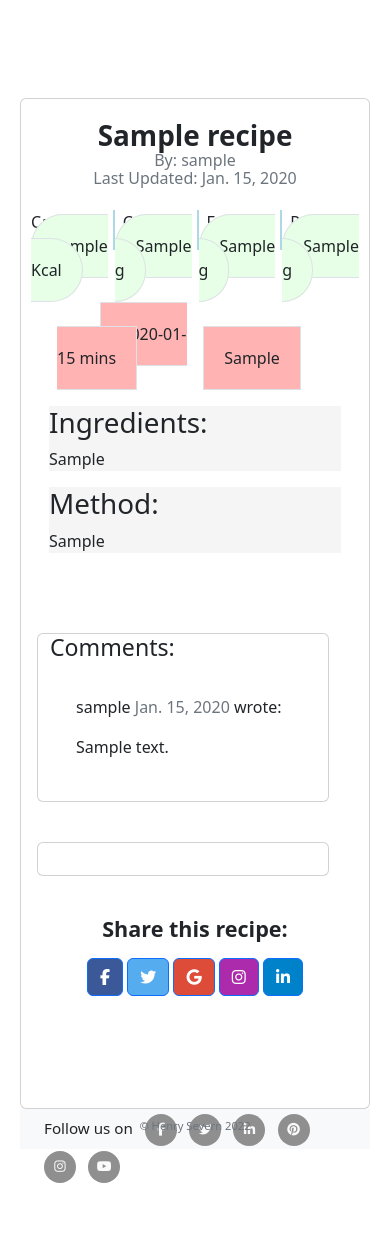
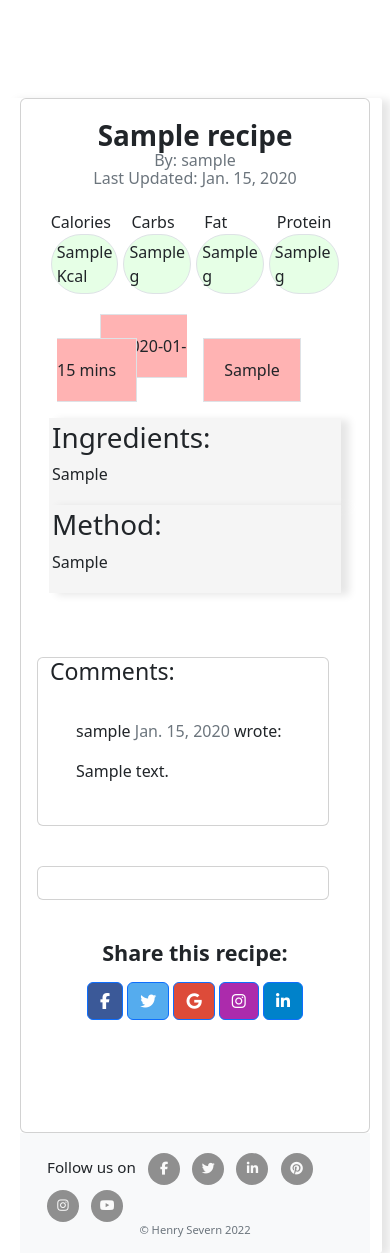
Before and after one commit to henrysevern/django_recipe_app, a Django app: page /recipe/1/ in a window 390 px wide. Shown: the part 64-1317 px from the top of the page. Before the commit the page ends 1247 px from the top, so only its background shows below. Run offline with Django 3.2, Linux system fonts and the light colour scheme; tables that the repository leaves empty hold one stand-in row (values such as "Sample post"); some libraries are stand-ins or nearby versions.

Commit message:
Media queries for smaller scrrens

```diff
--- a/static/css/style.css
+++ b/static/css/style.css
@@ -19,6 +19,7 @@ body>footer {
 
 #main-container {
     border-radius: 3px;
+    box-shadow: .5rem 2px .5rem rgba(0,0,0,.1);
 }
 
 #main-row {
@@ -76,7 +77,10 @@ background-color:#ffe6e6;
 
 #jumbotron-background {
     background-color: whitesmoke;
+    box-shadow: .5rem 2px .5rem rgba(0,0,0,.1);
+    padding: 3px;
 }
+
 
 .btn-like {
     color: #E84610;
@@ -94,7 +98,6 @@ background-color:#ffe6e6;
 /* footer */
 footer {
     position: relative;
-    height: 40px;
     width: 100%;
 }
 
@@ -108,7 +111,7 @@ p.copyright {
 }
 
 .social-links {
-    padding-bottom: 15px;
+    padding: 15px;
 }
 
 .social-links li a i {
@@ -178,6 +181,10 @@ p.copyright {
     padding: 1rem 0;
 }
 
+.accordion-link:hover{
+    color: lightblue;
+}
+
 .accordion-link i {
     color: lightblue;
     padding: .5rem;
@@ -221,3 +228,18 @@ p.copyright {
 .accordion-item:target .accordion-link .fa-minus {
     display: block;
 }
+
+@media screen and (max-width: 800px) {
+    .circle {
+        background-color: #e6ffe6;
+        border-radius: 50px;
+        padding: 5px;
+        display: inline-block;
+    }
+
+    #nutritional-border {
+        border-left: none;
+        height: 40px;
+        margin-left: 5px;
+    }
+}
```
